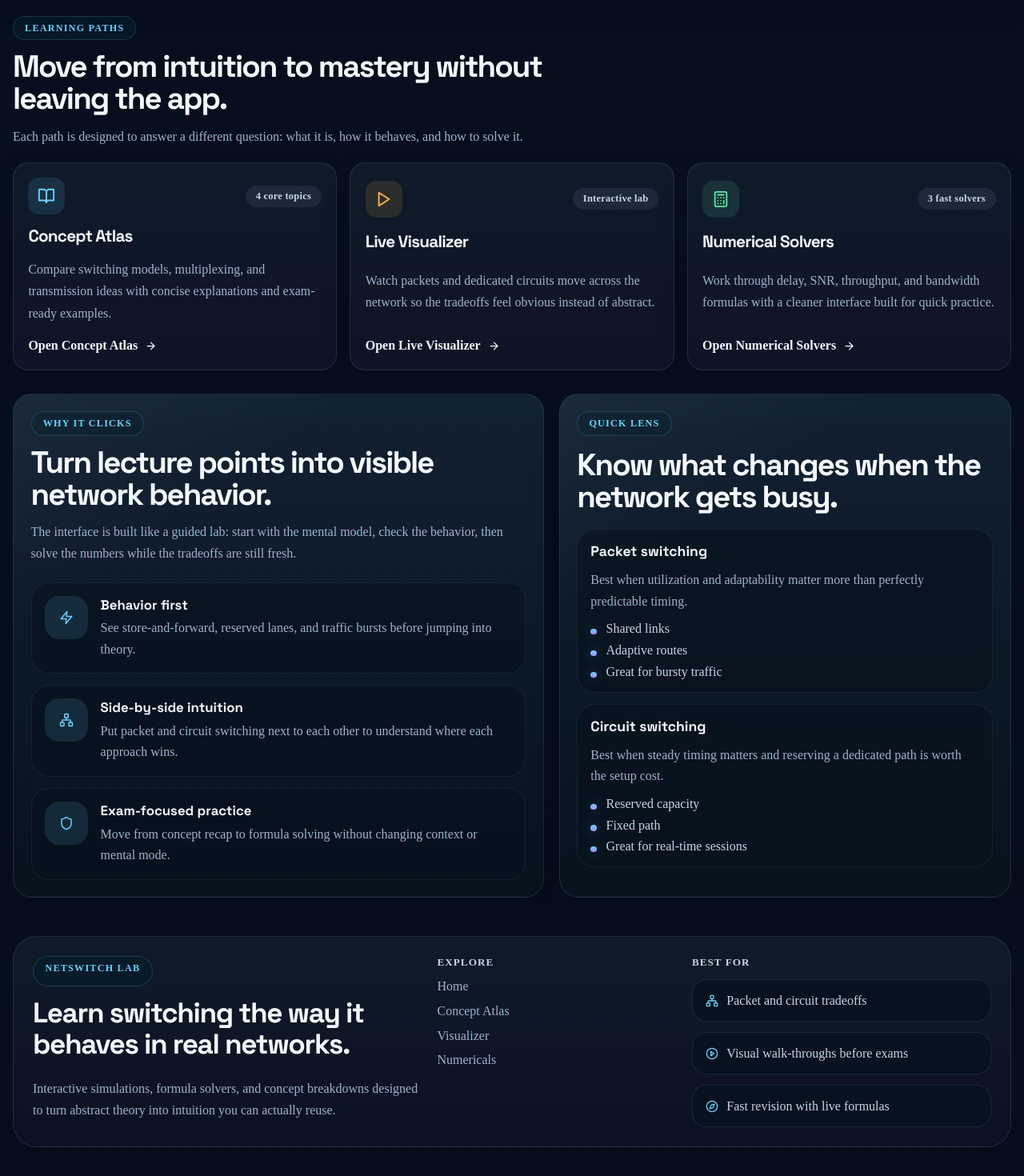
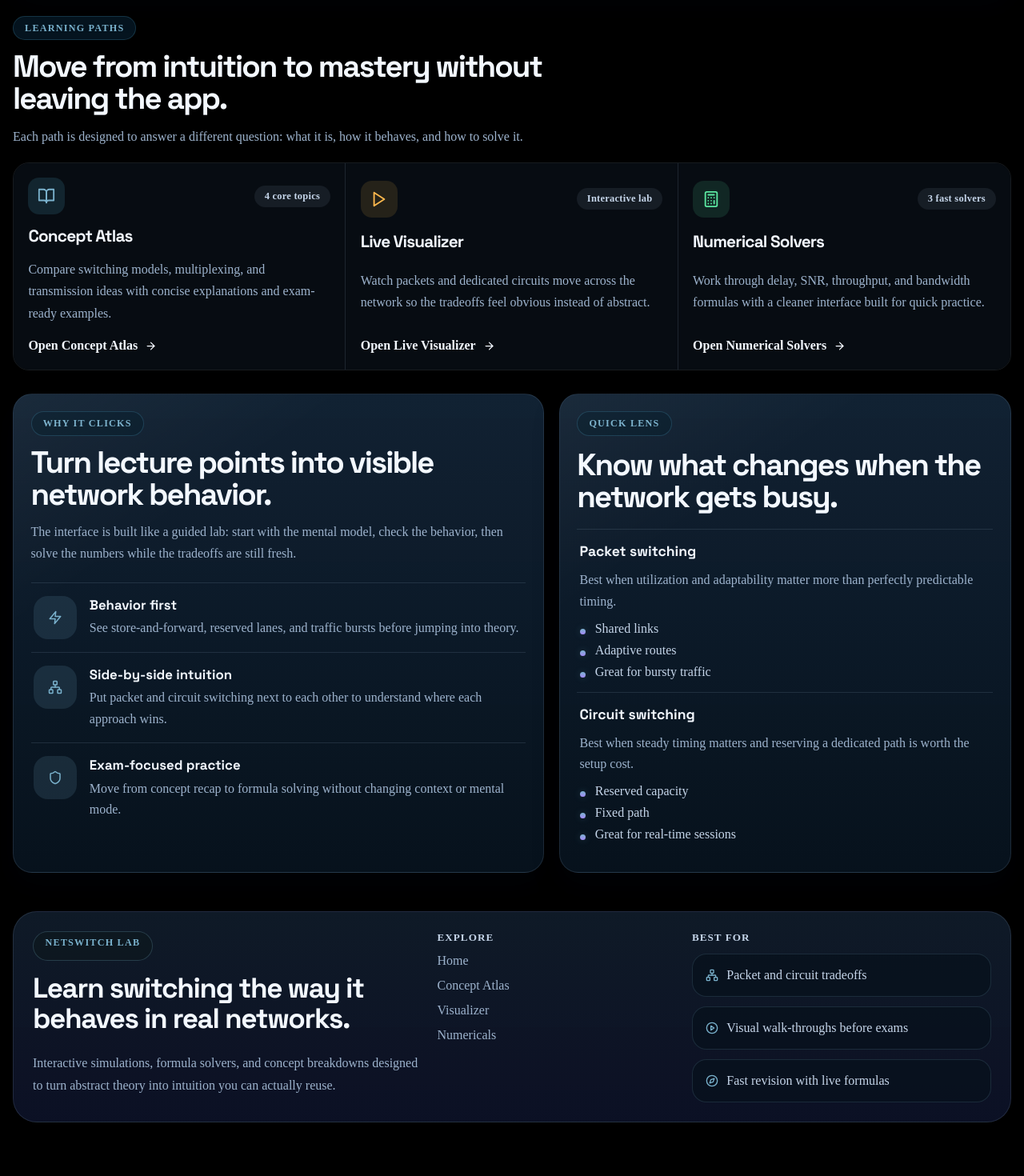
Before and after one commit to rakshit-737/packet-switching-app, a React (Vite) app: page / in a window 1280 px wide. Shown: the part 816-2286 px from the top of the page at 80% size. After the commit the page ends 2255 px from the top, so only its background shows below. Built offline with nearby package versions, Linux system fonts and the light colour scheme.

Commit message:
style: adopt pure black base with divider layout and toned accents
Agent-Logs-Url: https://github.com/rakshit-737/packet-switching-app/sessions/afe6d3cb-e81b-4abc-a4f5-379ff92a6c7c

Co-authored-by: lqSky7 <74096181+lqSky7@users.noreply.github.com>

```diff
--- a/src/App.css
+++ b/src/App.css
@@ -17,20 +17,17 @@
 
 .app::before {
   z-index: -2;
-  background:
-    radial-gradient(circle at 12% 10%, rgba(103, 210, 255, 0.16), transparent 28%),
-    radial-gradient(circle at 82% 18%, rgba(255, 184, 77, 0.12), transparent 24%),
-    radial-gradient(circle at 50% 100%, rgba(91, 231, 161, 0.08), transparent 32%);
+  background: transparent;
 }
 
 .app::after {
   z-index: -1;
   background-image:
-    linear-gradient(rgba(146, 170, 196, 0.05) 1px, transparent 1px),
-    linear-gradient(90deg, rgba(146, 170, 196, 0.05) 1px, transparent 1px);
+    linear-gradient(rgba(255, 255, 255, 0.035) 1px, transparent 1px),
+    linear-gradient(90deg, rgba(255, 255, 255, 0.035) 1px, transparent 1px);
   background-size: 72px 72px;
   mask-image: radial-gradient(circle at center, rgba(0, 0, 0, 0.95) 48%, transparent 100%);
-  opacity: 0.48;
+  opacity: 0.3;
 }
 
 .main-content {
@@ -74,8 +71,8 @@
   width: fit-content;
   padding: 0.4rem 0.9rem;
   border-radius: 999px;
-  border: 1px solid rgba(103, 210, 255, 0.18);
-  background: rgba(7, 28, 43, 0.8);
+  border: 1px solid rgba(122, 178, 205, 0.24);
+  background: rgba(14, 24, 32, 0.84);
   color: var(--accent);
   font-size: 0.76rem;
   font-weight: 700;
@@ -127,7 +124,7 @@
   gap: 0.65rem;
   padding: 0.85rem 1rem;
   border-radius: 18px;
-  border: 1px solid rgba(103, 210, 255, 0.12);
+  border: 1px solid rgba(122, 178, 205, 0.16);
   background: rgba(8, 17, 29, 0.72);
   color: var(--muted-strong);
   line-height: 1.5;
--- a/src/styles.css
+++ b/src/styles.css
@@ -9,19 +9,19 @@
 }
 
 :root {
-  --bg: #030812;
-  --bg-soft: #081423;
+  --bg: #000000;
+  --bg-soft: #060606;
   --surface: #0b1a2b;
   --surface-strong: #11253b;
   --surface-raised: #17344f;
-  --surface-glow: rgba(103, 210, 255, 0.08);
+  --surface-glow: rgba(112, 157, 180, 0.05);
   --line: rgba(153, 179, 206, 0.15);
   --line-strong: rgba(153, 179, 206, 0.28);
   --text: #f3f8ff;
   --muted: #9db3cd;
   --muted-strong: #c5d5e9;
-  --accent: #67d2ff;
-  --accent-strong: #38bdf8;
+  --accent: #7ab2cd;
+  --accent-strong: #5f8ea8;
   --accent-warm: #ffb84d;
   --accent-warm-strong: #fb923c;
   --accent-violet: #a78bfa;
@@ -42,10 +42,7 @@ html {
 body {
   min-height: 100vh;
   color: var(--text);
-  background:
-    radial-gradient(circle at 14% 4%, rgba(103, 210, 255, 0.18), transparent 24%),
-    radial-gradient(circle at 85% 6%, rgba(167, 139, 250, 0.15), transparent 28%),
-    linear-gradient(180deg, #030812 0%, #070f1f 48%, #050d1a 100%);
+  background: #000;
   font-family: 'Inter', 'Segoe UI', sans-serif;
   text-rendering: optimizeLegibility;
   overflow-x: hidden;
--- a/src/styles/Home.css
+++ b/src/styles/Home.css
@@ -220,39 +220,42 @@
 .home-card-grid {
   display: grid;
   grid-template-columns: repeat(3, minmax(0, 1fr));
-  gap: 1rem;
+  gap: 0;
+  border: 1px solid var(--line);
+  border-radius: 20px;
+  overflow: hidden;
 }
 
 .journey-card {
   display: grid;
   gap: 1rem;
   padding: 1.15rem;
-  border-radius: 20px;
-  border: 1px solid var(--line);
-  background:
-    linear-gradient(180deg, rgba(14, 27, 41, 0.95), rgba(16, 18, 38, 0.98)),
-    var(--surface);
-  box-shadow: var(--card-shadow);
+  border-radius: 0;
+  border: none;
+  border-right: 1px solid var(--line);
+  background: rgba(9, 15, 22, 0.85);
+  box-shadow: none;
   transition: transform 0.2s ease, border-color 0.2s ease, box-shadow 0.2s ease;
 }
 
 .journey-card:hover {
-  transform: translateY(-4px);
+  transform: none;
+  background: rgba(12, 19, 28, 0.92);
 }
 
 .journey-card-cyan:hover {
-  border-color: rgba(103, 210, 255, 0.28);
-  box-shadow: 0 20px 38px rgba(56, 189, 248, 0.16);
+  border-color: transparent;
+  box-shadow: inset 0 2px 0 rgba(122, 178, 205, 0.24);
 }
 
 .journey-card-amber:hover {
-  border-color: rgba(255, 184, 77, 0.26);
-  box-shadow: 0 20px 38px rgba(251, 146, 60, 0.16);
+  border-color: transparent;
+  box-shadow: inset 0 2px 0 rgba(255, 184, 77, 0.26);
 }
 
 .journey-card-green:hover {
-  border-color: rgba(91, 231, 161, 0.24);
-  box-shadow: 0 20px 38px rgba(91, 231, 161, 0.14);
+  border-color: transparent;
+  box-shadow: inset 0 2px 0 rgba(91, 231, 161, 0.2);
 }
 
 .journey-card-top {
@@ -318,6 +321,10 @@
   color: var(--accent);
 }
 
+.journey-card:last-child {
+  border-right: none;
+}
+
 .home-lower-grid {
   grid-template-columns: 1.08fr 0.92fr;
 }
@@ -329,18 +336,18 @@
 
 .signal-grid {
   display: grid;
-  gap: 0.9rem;
+  gap: 0;
   margin-top: 1.4rem;
+  border-top: 1px solid var(--line);
 }
 
 .signal-feature {
   display: grid;
   grid-template-columns: 54px minmax(0, 1fr);
   gap: 1rem;
-  padding: 1rem;
-  border-radius: 22px;
-  border: 1px solid rgba(153, 179, 206, 0.1);
-  background: rgba(8, 18, 29, 0.66);
+  padding: 1rem 0.2rem;
+  border-bottom: 1px solid var(--line);
+  background: transparent;
 }
 
 .signal-feature-icon {
@@ -350,7 +357,7 @@
   display: inline-flex;
   align-items: center;
   justify-content: center;
-  background: rgba(103, 210, 255, 0.12);
+  background: rgba(122, 178, 205, 0.14);
   color: var(--accent);
 }
 
@@ -364,6 +371,11 @@
   line-height: 1.65;
 }
 
+.signal-feature:last-child,
+.compare-card:last-child {
+  border-bottom: none;
+}
+
 .home-compare h2 {
   margin-top: 1rem;
   font-size: clamp(1.8rem, 3vw, 2.5rem);
@@ -373,17 +385,17 @@
 
 .compare-card-grid {
   display: grid;
-  gap: 0.9rem;
+  gap: 0;
   margin-top: 1.25rem;
+  border-top: 1px solid var(--line);
 }
 
 .compare-card {
   display: grid;
   gap: 0.75rem;
-  padding: 1rem;
-  border-radius: 22px;
-  border: 1px solid rgba(153, 179, 206, 0.1);
-  background: rgba(8, 18, 29, 0.72);
+  padding: 1rem 0.2rem;
+  border-bottom: 1px solid var(--line);
+  background: transparent;
 }
 
 .compare-card h3 {
@@ -416,7 +428,7 @@
   height: 0.45rem;
   border-radius: 999px;
   background: linear-gradient(180deg, var(--accent), var(--accent-violet));
-  box-shadow: 0 0 16px rgba(103, 210, 255, 0.36);
+  box-shadow: 0 0 10px rgba(122, 178, 205, 0.24);
 }
 
 @media (max-width: 1120px) {
@@ -437,6 +449,15 @@
 @media (max-width: 900px) {
   .home-card-grid {
     grid-template-columns: 1fr;
+  }
+
+  .journey-card {
+    border-right: none;
+    border-bottom: 1px solid var(--line);
+  }
+
+  .journey-card:last-child {
+    border-bottom: none;
   }
 }
 
--- a/src/styles/Navbar.css
+++ b/src/styles/Navbar.css
@@ -41,9 +41,9 @@
   align-items: center;
   justify-content: center;
   background:
-    radial-gradient(circle at top, rgba(103, 210, 255, 0.28), transparent 58%),
+    radial-gradient(circle at top, rgba(122, 178, 205, 0.2), transparent 58%),
     linear-gradient(145deg, rgba(16, 48, 70, 0.95), rgba(7, 24, 39, 0.96));
-  border: 1px solid rgba(103, 210, 255, 0.24);
+  border: 1px solid rgba(122, 178, 205, 0.2);
   color: var(--accent);
   box-shadow: inset 0 1px 0 rgba(255, 255, 255, 0.06);
 }
@@ -109,13 +109,13 @@
 .nav-link:hover {
   transform: translateY(-1px);
   color: var(--text);
-  border-color: rgba(103, 210, 255, 0.12);
+  border-color: rgba(122, 178, 205, 0.16);
   background: rgba(8, 18, 29, 0.66);
 }
 
 .nav-link.active {
   color: var(--text);
-  border-color: rgba(103, 210, 255, 0.16);
+  border-color: rgba(122, 178, 205, 0.2);
   background:
     linear-gradient(145deg, rgba(16, 47, 69, 0.88), rgba(20, 26, 50, 0.92)),
     var(--surface);
@@ -129,7 +129,7 @@
   display: inline-flex;
   align-items: center;
   justify-content: center;
-  background: rgba(103, 210, 255, 0.12);
+  background: rgba(122, 178, 205, 0.14);
   color: var(--accent);
   flex-shrink: 0;
 }
```
